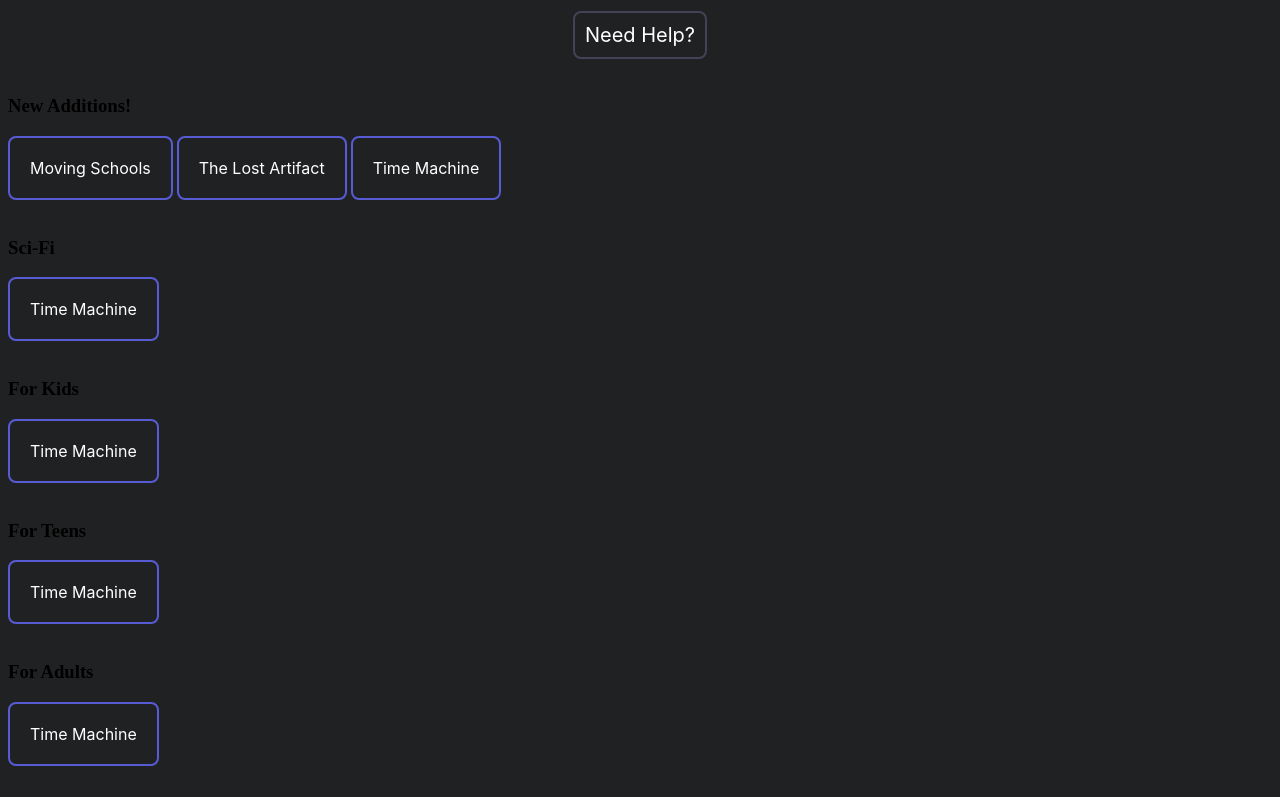
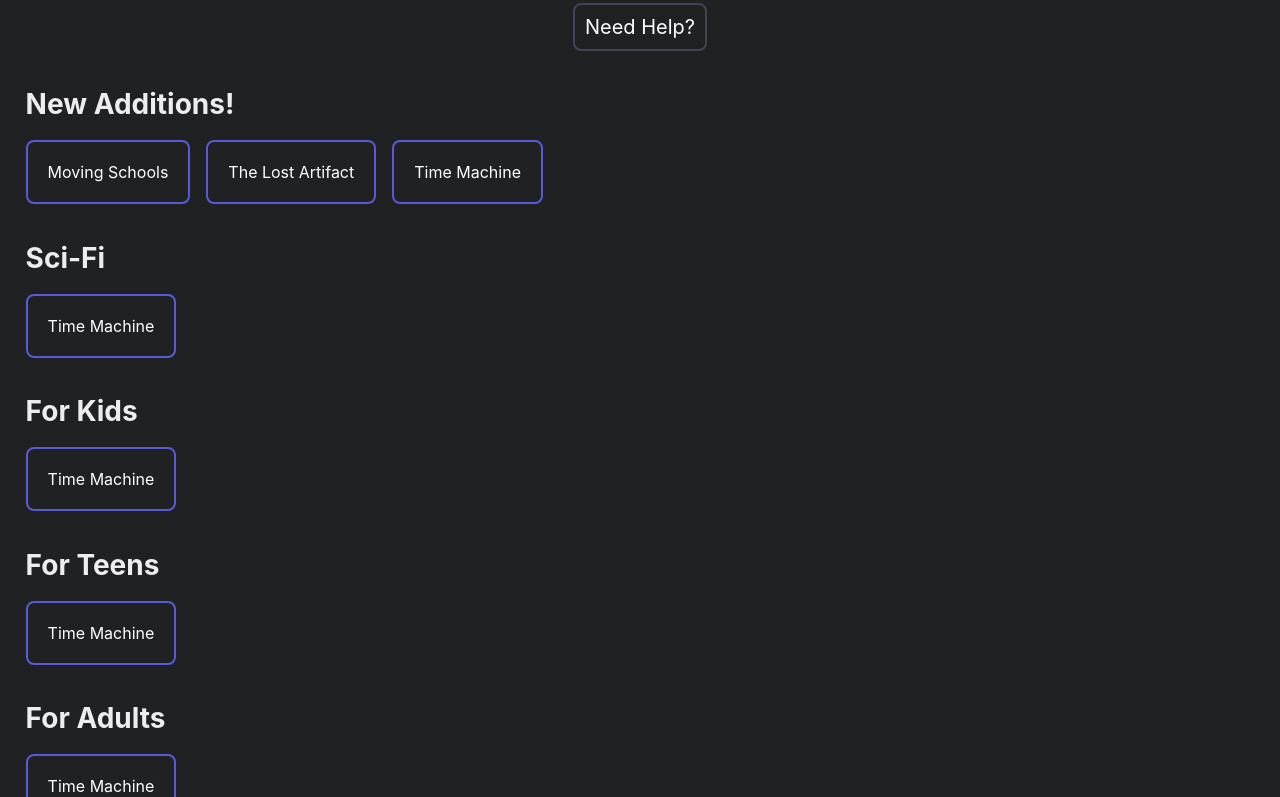
Before and after one commit to skyturtlerocket/FBLA-StoryWeave, a website: page public/explore.html in a window 1280 px wide. Shown: the part 165-962 px from the top of the page. Drawn offline with Linux system fonts and the light colour scheme.

Commit message:
Update style.css

```diff
--- a/public/style.css
+++ b/public/style.css
@@ -38,8 +38,13 @@
 .explore-links {
   display:flex;
   flex-wrap: wrap;
-  justify-content: center;
+  justify-content:center;
   gap: 16px;
+}
+.stories {
+  display:flex;
+  gap:16px;
+  margin-left: 2%;
 }
 .links {
   display:flex;
@@ -132,8 +137,12 @@
   align-items: center;
   gap:10px;
 }
+.explore-content {
+  height:100vh;
+}
 body {
   background-color: #202123;
+  margin:0;
 }
 h1 {
   display: block;
@@ -158,6 +167,24 @@ h2 {
   font-weight: bold;
   color: #ececf1;
   font-family: 'Inter', sans-serif;
+}
+h3 {
+  display: block;
+  font-size: 1.75em;
+  max-width:fit-content;
+  margin-top: 0.67em;
+  margin-bottom: 0.67em;
+  margin-left: 2%;
+  font-weight: bold;
+  color: #ececf1;
+  font-family: 'Inter', sans-serif;
+}
+footer {
+  background-color: #515151;
+  margin:0;
+  bottom:0;
+  font-family: 'Inter', sans-serif;
+  color: #ececf1;
 }
 a:visited {
   color: #ececf1;
```
